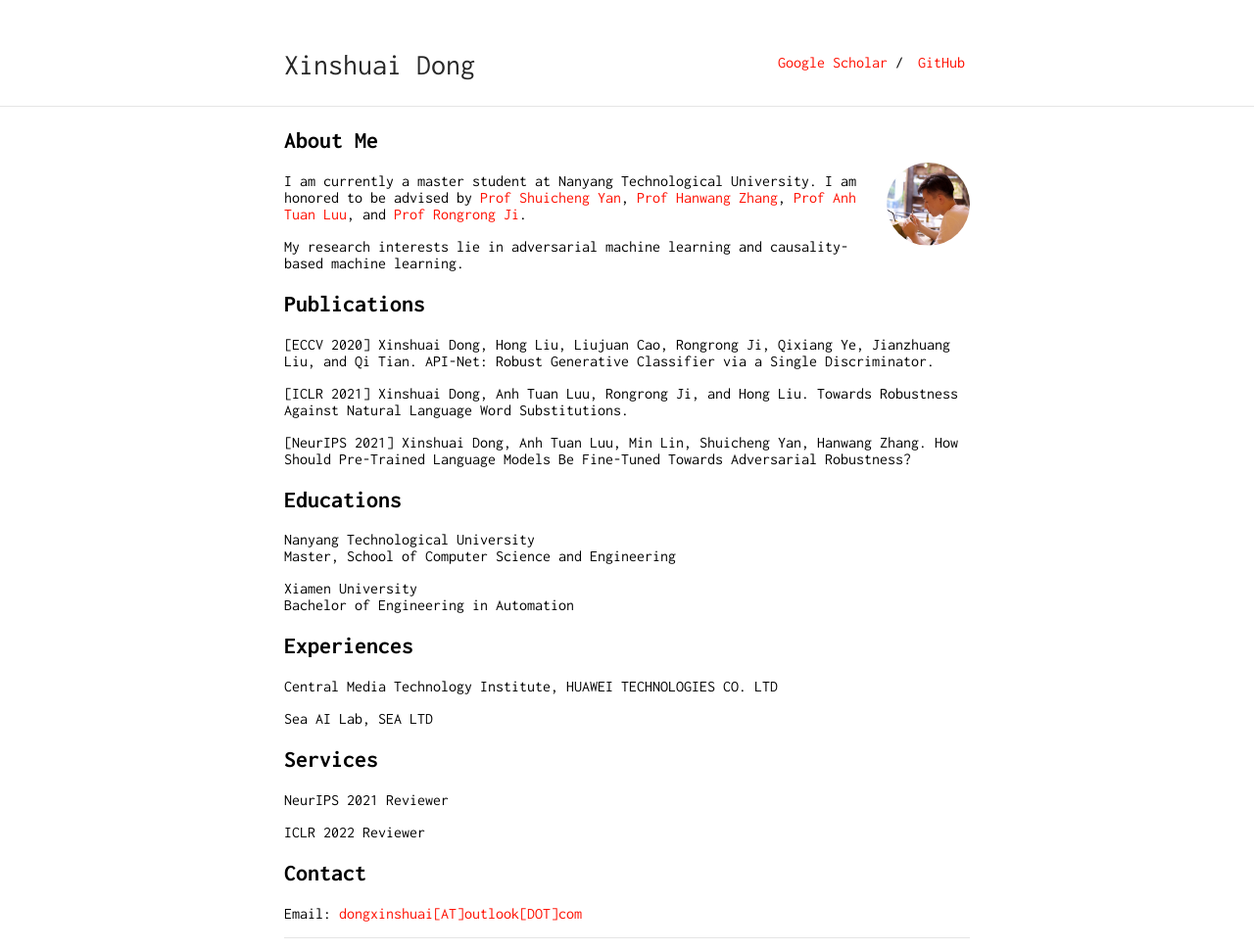
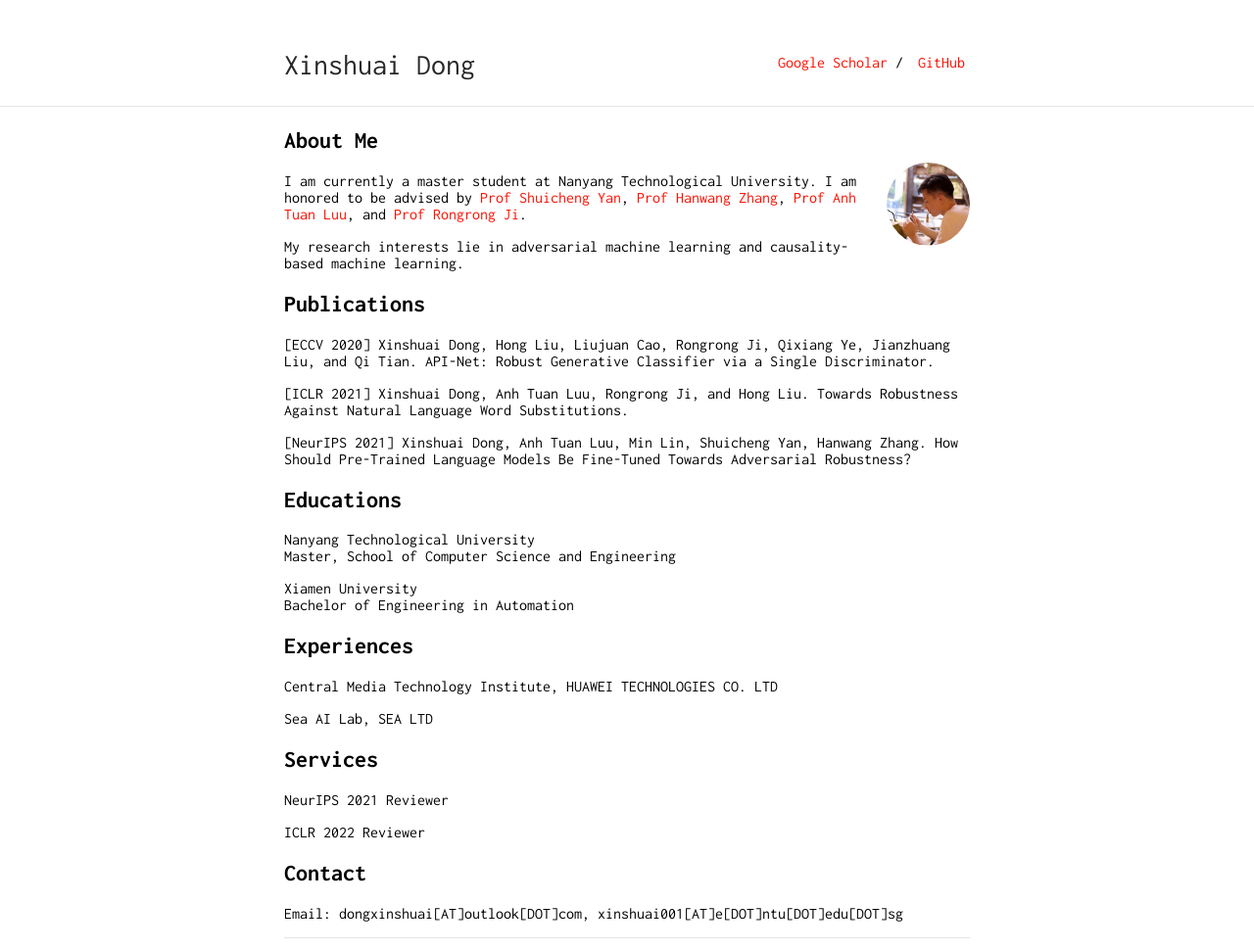
Before and after one commit to dongxinshuai/dongxinshuai.github.io, a Jekyll site: the page built from index.md, in a window 1280 px wide, cut to the strip 0-971 px from the top of the page. Shown: the whole strip at 98% size. Built offline with Jekyll 4.4.1, drawn with Linux system fonts in a browser that asks for light colours; our own code applies the rules of GitHub Pages for plain Markdown files.

Commit message:
Update index.md

```diff
--- a/index.md
+++ b/index.md
@@ -46,7 +46,7 @@ NeurIPS 2021 Reviewer
 ICLR 2022 Reviewer
 
 ## Contact
-Email: [dongxinshuai[AT]outlook[DOT]com](mailto:dongxinshuai@outlook.com)
+Email: dongxinshuai[AT]outlook[DOT]com, xinshuai001[AT]e[DOT]ntu[DOT]edu[DOT]sg
 
 ---
 
```
